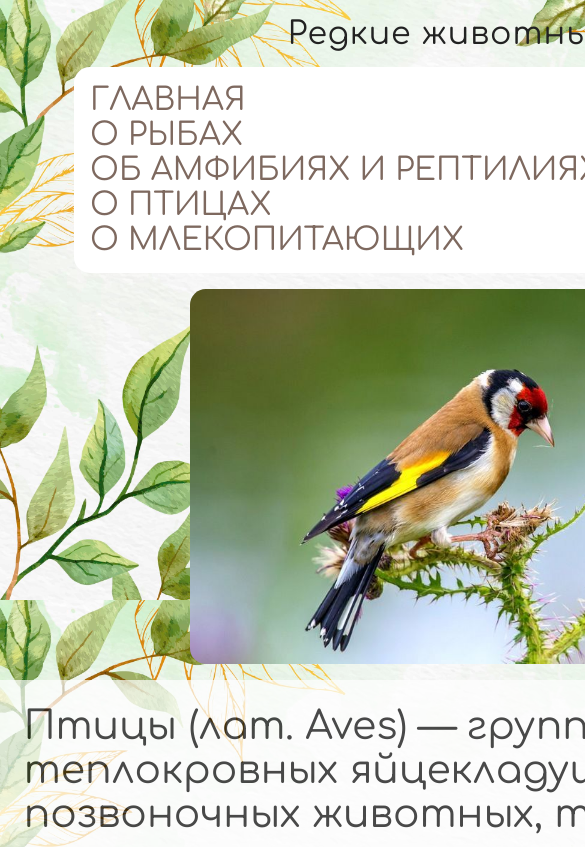
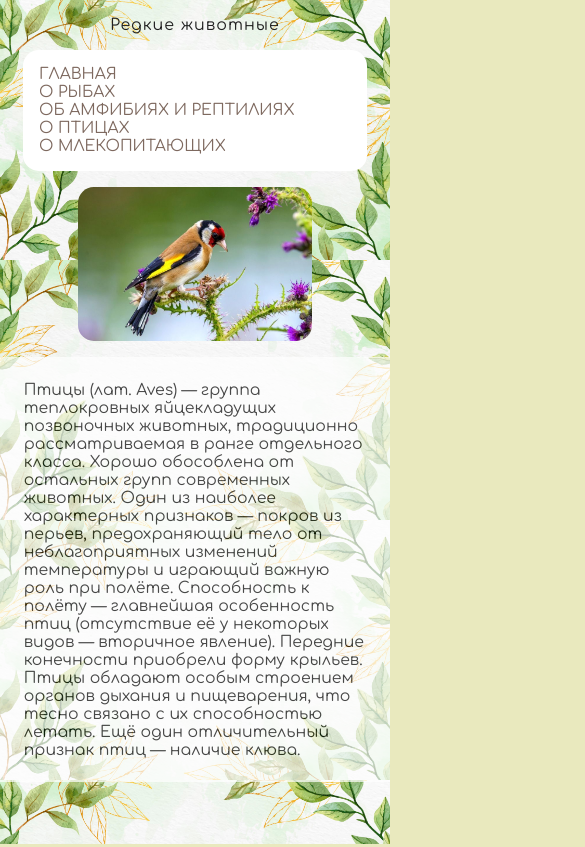
Before and after one commit to esrayskaya/esrayskaya.github.io, a plain HTML site: page HTML/aboutbird.html in a window 390 px wide. Shown: the top 847 px of the page, 585 px wide, since content can reach past the window. Drawn offline with Linux system fonts and the light colour scheme.

Commit message:
Finally version

```diff
--- a/CSS/aboutfish.css
+++ b/CSS/aboutfish.css
@@ -5,7 +5,7 @@
     font-size: 99%;
 }
 body{
-    min-width: 900px;
+    min-width: 100px;
 }
 
 body, html{
@@ -110,21 +110,25 @@ body, html{
 @media only screen and (max-width: 500px){
     .header__menu{
         width: 80%;
-        font-size: 2rem;
+        font-size: 1rem;
         flex-direction: column;
     }
     .header__title-name{
-        font-size: 2rem;
+        font-size: 1rem;
     }
     .foter__main{
-        font-size: 2rem;
+        font-size: 1rem;
+        width: 100%;
     }
     .foter__main-text{
-        font-size: 2.5rem;
+        font-size: 1rem;
         padding: 1.5rem;
 
         background-color: white;
         opacity: 0.7;/*полупрозрачность фона*/
+    }
+    .foter__main-picture{
+        /* width: 50rem; */
     }
 }
 @media only screen and (min-width: 501px){
--- a/CSS/fish.css
+++ b/CSS/fish.css
@@ -4,7 +4,7 @@
     font-size: 99%;
 }
 body{
-    min-width: 900px;
+    min-width: 100px;
 }
 
 body, html{
@@ -65,19 +65,19 @@ img{
 @media only screen and (max-width: 500px){/*для тф*/
     .foter__view{
         width: 90%;
-        font-size: 2rem;
+        font-size: 1rem;
         flex-direction: column;
     }
     img{
         width: 90%;
-        height: 22rem;
+        height: 10rem;
         object-fit: fill;
         align-self: center;
         margin-bottom: 1rem;
     }
     #back,
     .header__title{
-        font-size: 2rem;
+        font-size: 1rem;
     }
 }
 @media only screen and (min-width: 501px){/*для пк*/
--- a/CSS/index.css
+++ b/CSS/index.css
@@ -5,7 +5,7 @@
     font-size: 99%;
 }
 body{
-    min-width: 900px;
+    min-width: 100px;
 }
 
 body, html{
@@ -174,16 +174,16 @@ body, html{
 @media only screen and (max-width: 500px){/*для тф*/
     .header__menu{
         width: 80%;
-        font-size: 2rem;
+        font-size: 1rem;
         flex-direction: column;
     }
     .header__title-name{
-        font-size: 2rem;
+        font-size: 1rem;
     }
     .footer__info-text,
     .down,
     .footer__statistic{
-        font-size: 2rem;
+        font-size: 0.8rem;
     }
     .statistic-number{
         width: 80%;
--- a/CSS/people.css
+++ b/CSS/people.css
@@ -58,7 +58,7 @@ img{
     text-align: center;
 }
 
-@media only screen and (max-width: 400px){
+@media only screen and (max-width: 500px){
     .content{
         display: flex;
         flex-direction: column;
@@ -76,7 +76,7 @@ img{
     }
 
 }
-@media only screen and (min-width: 401px){
+@media only screen and (min-width: 501px){
     .content{
         display: flex;
         flex-direction: row;
```
